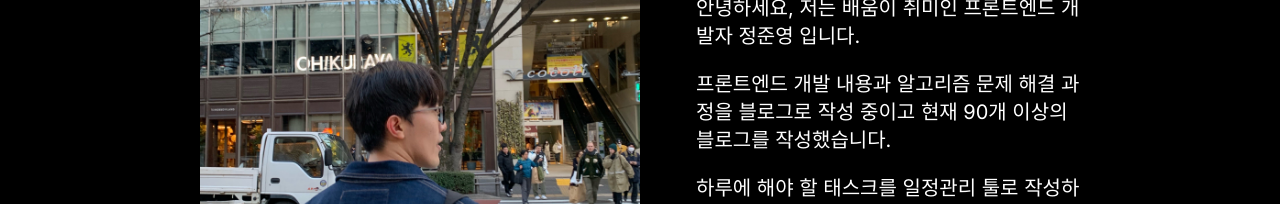
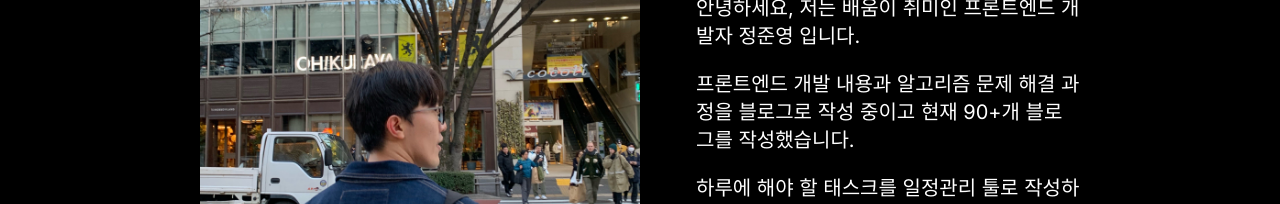
Before and after one commit to Jayjunyoung/portfolio_web_site, a Next.js app: page /about in a window 1280 px wide. Shown: the part 308-512 px from the top of the page. Built offline with nearby package versions, Linux system fonts and the light colour scheme.

Commit message:
chore: 소개 데이터 일부 수정

```diff
--- a/mock/aboutInfo.ts
+++ b/mock/aboutInfo.ts
@@ -8,7 +8,7 @@ export interface IntroductionInfo {
 
 export const introductionTexts: IntroductionInfo["introductionTexts"] = [
   "안녕하세요, 저는 배움이 취미인 프론트엔드 개발자 정준영 입니다.",
-  "프론트엔드 개발 내용과 알고리즘 문제 해결 과정을 블로그로 작성 중이고 현재 90개 이상의 블로그를 작성했습니다.",
+  "프론트엔드 개발 내용과 알고리즘 문제 해결 과정을 블로그로 작성 중이고 현재 90+개 블로그를 작성했습니다.",
   "하루에 해야 할 태스크를 일정관리 툴로 작성하여 계획적으로 완료하는 성격을 가지고 있습니다.",
 ];
 
@@ -31,11 +31,11 @@ export const stacksInfo: IntroductionInfo["stacksInfo"] = [
   },
   {
     category: "BackEnd & DB",
-    stacks: ["Convex", "Workbench", "MySQL"],
+    stacks: ["Convex", "Workbench", "MySQL", "Prisma"],
   },
   {
     category: "Collaboration",
-    stacks: ["Notion", "Figma", "GitHub", "Slack", "ZEP", "Discord"],
+    stacks: ["Notion", "Figma", "GitHub", "Slack", "ZEP", "Discord", "Trello"],
   },
   {
     category: "Deployment",
@@ -54,7 +54,7 @@ export const experienceInfo: IntroductionInfo["experienceInfo"] = [
     period: "2022.10.07 ~ 2023.08.31",
     details: [
       "Google Developer Student Clubs 동아리",
-      "FrontEnd 담당으로 2개의 프로젝트 진행",
+      "FrontEnd 담당으로 1개의 프로젝트 진행",
       "React.js, TypeScript 등 스터디에 참여하여 프론트엔드 개발 학습",
     ],
   },
```
